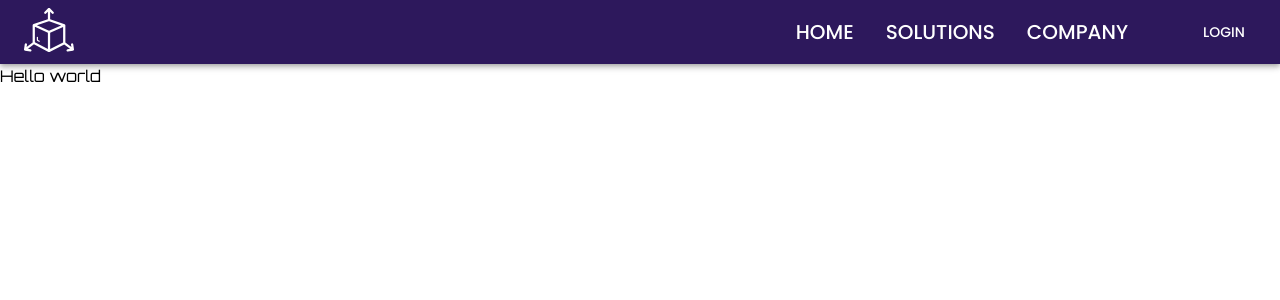
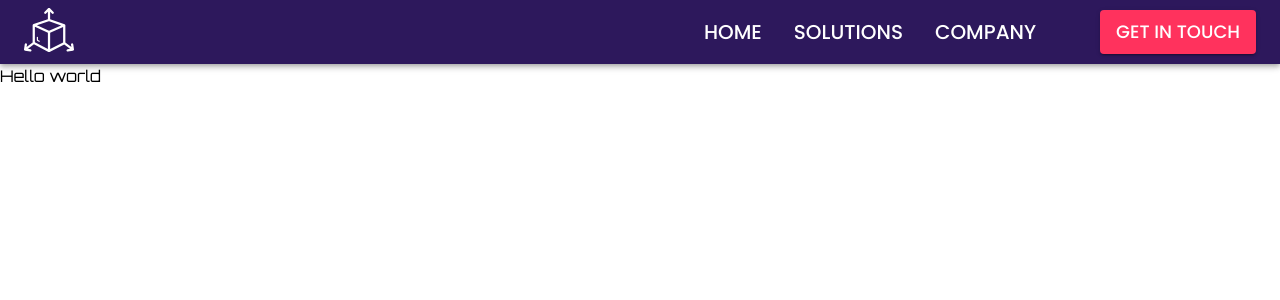
Before and after one commit to sevakul16/hardcode-libernetix, a React (Create React App) app: page / in a window 1280 px wide. Shown: the top 300 px of the page. Built offline with nearby package versions, Linux system fonts and the light colour scheme.

Commit message:
Added styled button

```diff
--- a/src/components/NavigationBar/NavigationBar.jsx
+++ b/src/components/NavigationBar/NavigationBar.jsx
@@ -71,7 +71,7 @@ const NavigationBar = () => {
             })
            }
           </Box>
-          <Button color="inherit">Login</Button>
+          <Button color="secondary" variant='contained' sx={{fontSize: '18px'}}>Get in Touch</Button>
         </Toolbar>
       </AppBar>
     </Box>
```
